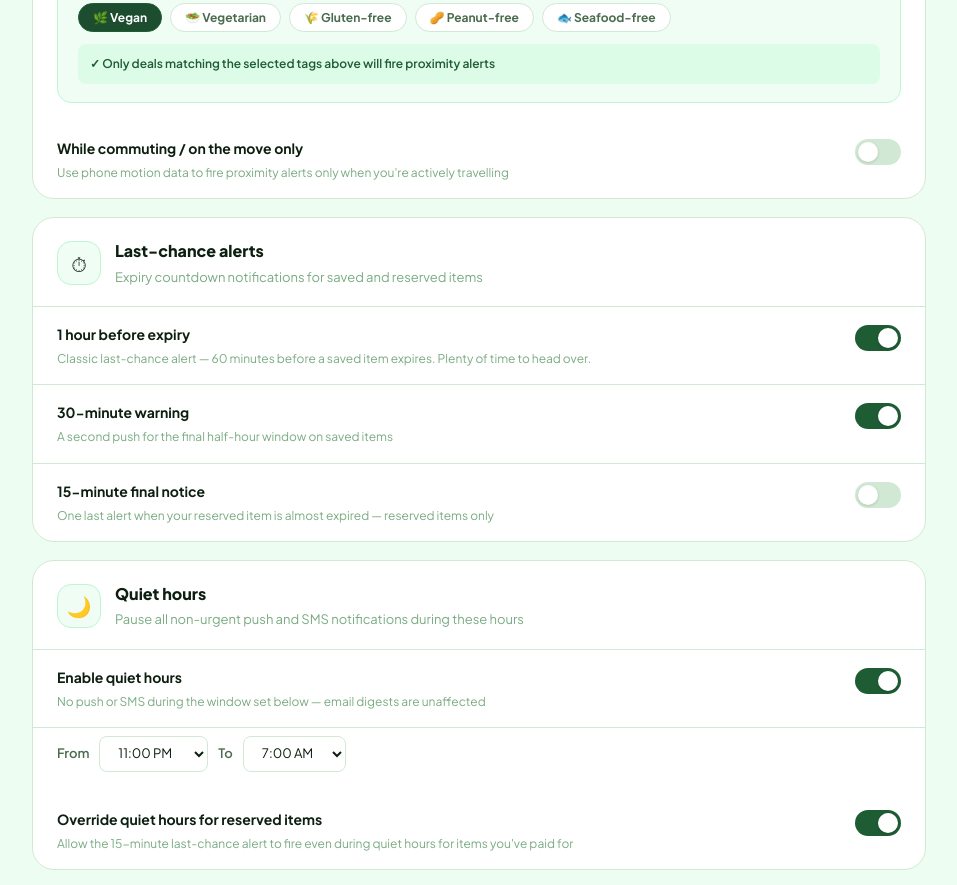
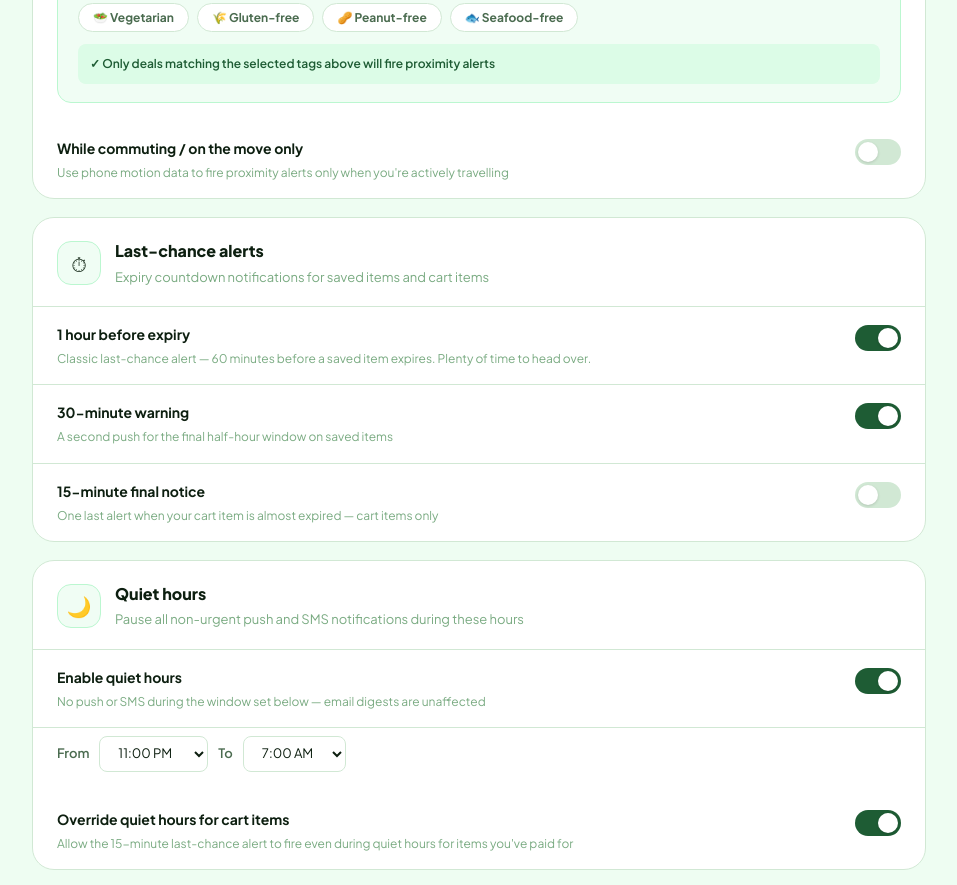
Before and after one commit to YMShakeeb/echoeats-web, a website: page notifications.html in a window 1280 px wide. Shown: the part 1640-2525 px from the top of the page, without its empty margins (290-1247 px from the left). Drawn offline with Linux system fonts and the light colour scheme.

Commit message:
Modify notification descriptions for cart items
Updated descriptions to reflect changes from reserved items to cart items in notifications.

```diff
--- a/notifications.html
+++ b/notifications.html
@@ -716,7 +716,6 @@
               </div>
               <div class="chip-label">🥗 Only alert me for deals matching these dietary tags:</div>
               <div class="chip-group" id="dietChips">
-                <button class="chip active" onclick="toggleChip(this)">🌿 Vegan</button>
                 <button class="chip" onclick="toggleChip(this)">🥗 Vegetarian</button>
                 <button class="chip" onclick="toggleChip(this)">🌾 Gluten-free</button>
                 <button class="chip" onclick="toggleChip(this)">🥜 Peanut-free</button>
@@ -742,7 +741,7 @@
               <div class="notif-icon">⏱</div>
               <div>
                 <div class="notif-section-title">Last-chance alerts</div>
-                <div class="notif-section-desc">Expiry countdown notifications for saved and reserved items</div>
+                <div class="notif-section-desc">Expiry countdown notifications for saved items and cart items</div>
               </div>
             </div>
             <div class="toggle-row">
@@ -765,7 +764,7 @@
             <div class="toggle-row">
               <div class="toggle-label">
                 <strong>15-minute final notice</strong>
-                <span>One last alert when your reserved item is almost expired — reserved items only</span>
+                <span>One last alert when your cart item is almost expired — cart items only</span>
               </div>
               <label class="toggle"><input type="checkbox" onchange="markDirty()"><span class="t-slider"></span></label>
             </div>
@@ -806,7 +805,7 @@
             </div>
             <div class="toggle-row">
               <div class="toggle-label">
-                <strong>Override quiet hours for reserved items</strong>
+                <strong>Override quiet hours for cart items</strong>
                 <span>Allow the 15-minute last-chance alert to fire even during quiet hours for items you've paid
                   for</span>
               </div>
@@ -884,7 +883,7 @@
   <footer class="footer">
     <div class="container">
       <div class="footer-bottom" style="border-top:none;padding-top:0">
-        <div class="footer-bottom-text">© 2026 EchoEats · SWEN 360 / CMPE 460 · Spring 2026</div>
+        <div class="footer-bottom-text">© 2026 EchoEats · Yousif Shakeeb</div>
         <a href="index.html" class="btn btn-outline btn-sm"
           style="color:var(--green-300);border-color:var(--green-700)">← Back to Home</a>
       </div>
```
